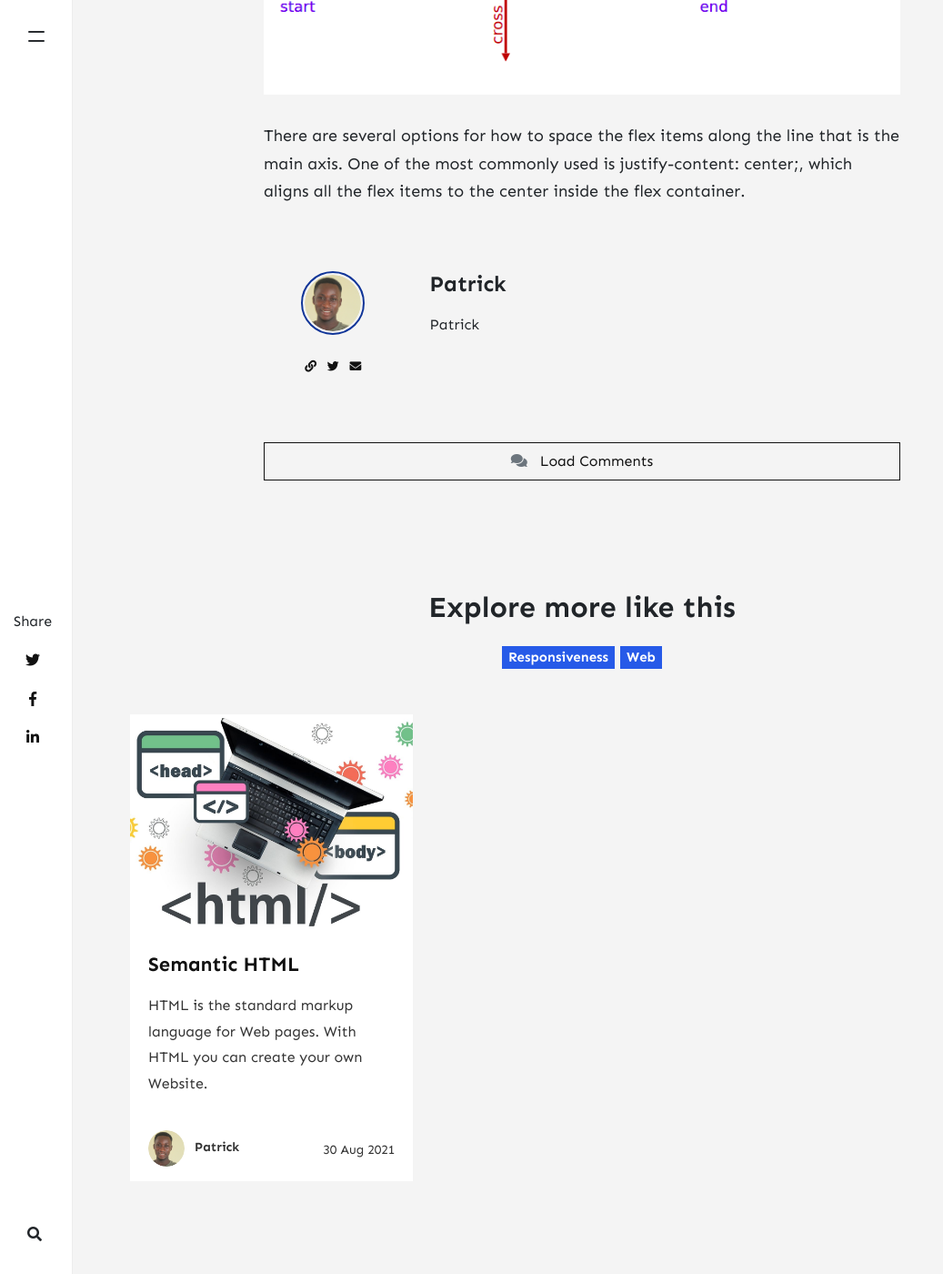
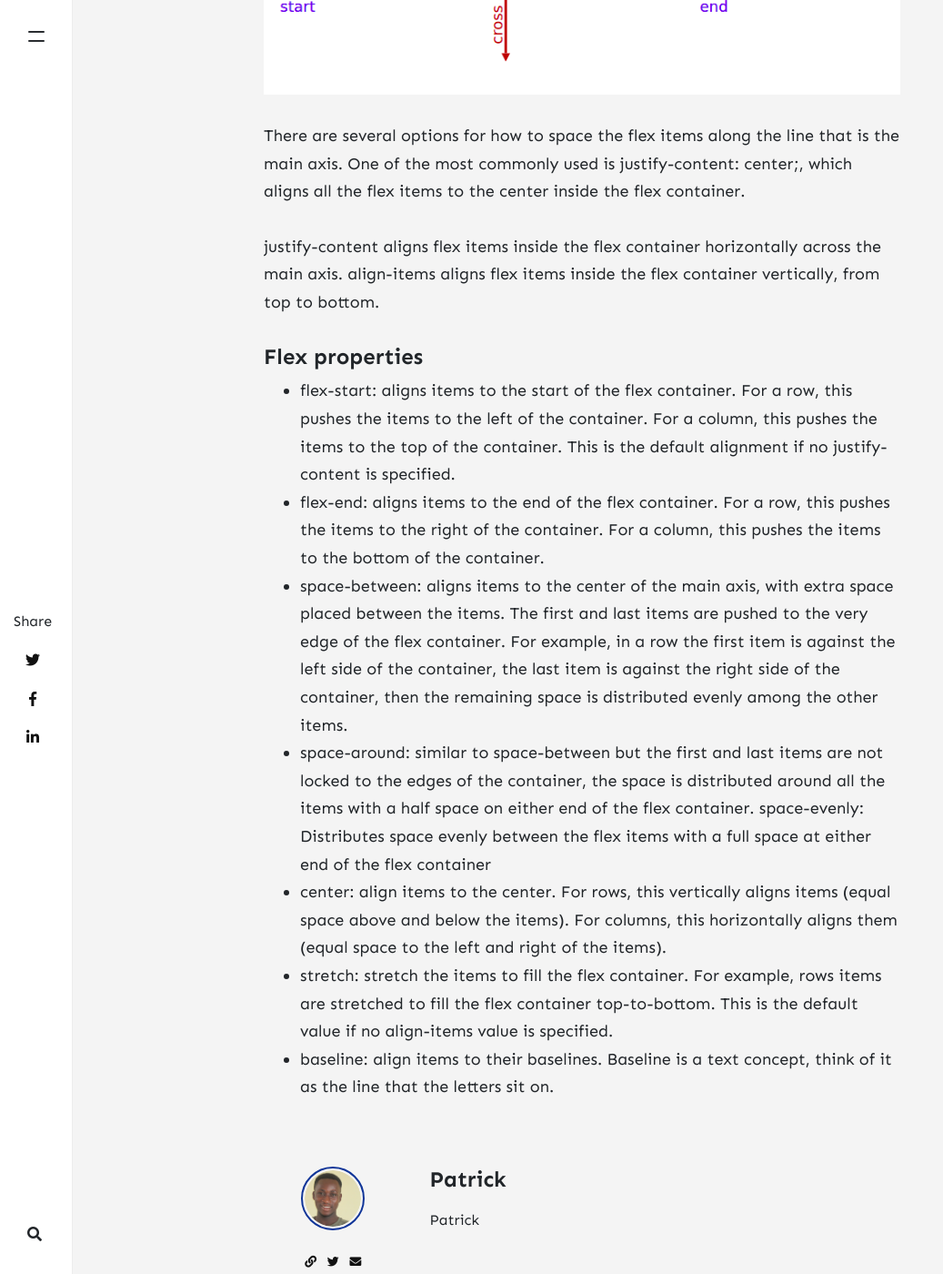
Before and after one commit to Dev-Path/briefcase, a Jekyll site: the page built from _posts/2021-09-07-responsive-design.md, in a window 1280 px wide and 1400 px high, scrolled down 3631 px. Shown: the whole window at 91% size, without its empty margins (0-1037 px from the left). Built offline with Jekyll 4.4.1, drawn with Linux system fonts in a browser that asks for light colours; nearby versions of some CDN libraries; comment, search, counter and statistics services are not loaded.

Commit message:
update content

```diff
--- a/_posts/2021-09-07-responsive-design.md
+++ b/_posts/2021-09-07-responsive-design.md
@@ -70,3 +70,17 @@ A flex container set as a column places the flex items in a vertical stack from
 ![flex display](/assets/images/flex-display.png)
 
 There are several options for how to space the flex items along the line that is the main axis. One of the most commonly used is justify-content: center;, which aligns all the flex items to the center inside the flex container.
+
+justify-content aligns flex items inside the flex container horizontally across the main axis.
+align-items aligns flex items inside the flex container vertically, from top to bottom.
+
+#### Flex properties
+
+* flex-start: aligns items to the start of the flex container. For a row, this pushes the items to the left of the container. For a column, this pushes the items to the top of the container. This is the default alignment if no justify-content is specified.
+* flex-end: aligns items to the end of the flex container. For a row, this pushes the items to the right of the container. For a column, this pushes the items to the bottom of the container.
+* space-between: aligns items to the center of the main axis, with extra space placed between the items. The first and last items are pushed to the very edge of the flex container. For example, in a row the first item is against the left side of the container, the last item is against the right side of the container, then the remaining space is distributed evenly among the other items.
+* space-around: similar to space-between but the first and last items are not locked to the edges of the container, the space is distributed around all the items with a half space on either end of the flex container.
+space-evenly: Distributes space evenly between the flex items with a full space at either end of the flex container
+* center: align items to the center. For rows, this vertically aligns items (equal space above and below the items). For columns, this horizontally aligns them (equal space to the left and right of the items).
+* stretch: stretch the items to fill the flex container. For example, rows items are stretched to fill the flex container top-to-bottom. This is the default value if no align-items value is specified.
+* baseline: align items to their baselines. Baseline is a text concept, think of it as the line that the letters sit on.
```
